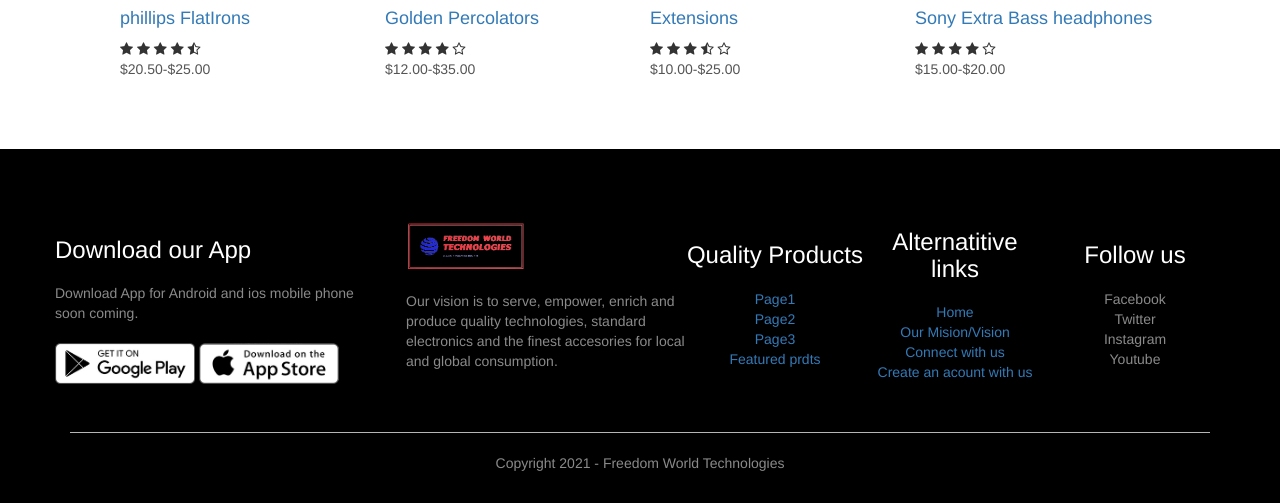
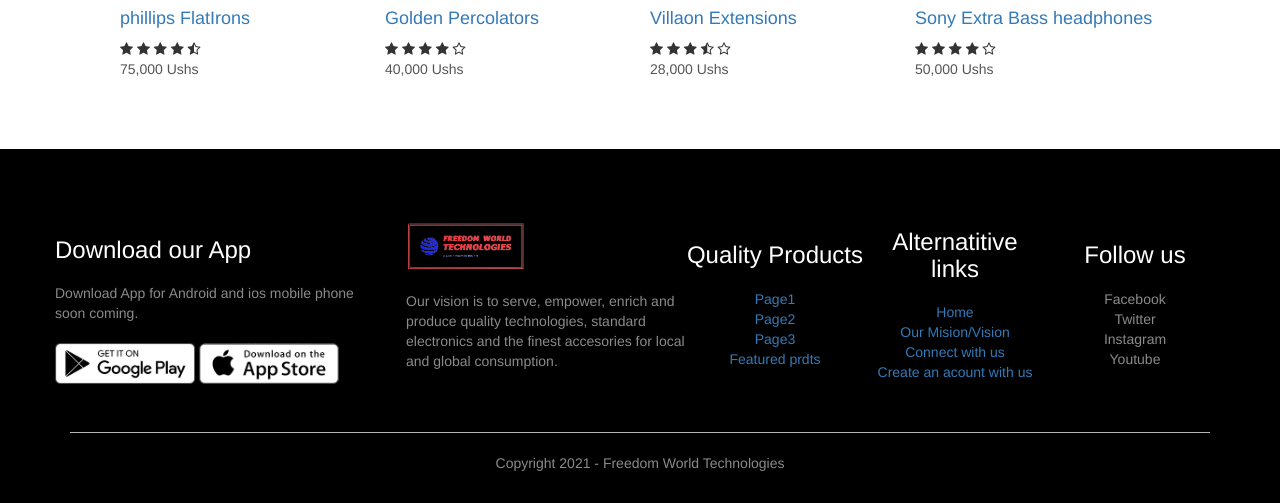
Before and after one commit to chrisalex-ochay/freedom-world-php, a PHP site: page /productfiles/product-15-flatironsteam-details.php in a window 1280 px wide. Shown: the part 1057-1560 px from the top of the page. Run offline with PHP 8.4, Linux system fonts and the light colour scheme; some libraries are stand-ins or nearby versions.

Commit message:
Update product-15-flatironsteam-details.php

```diff
--- a/productfiles/product-15-flatironsteam-details.php
+++ b/productfiles/product-15-flatironsteam-details.php
@@ -51,7 +51,7 @@
             <div class="col-2">
                 <p>Steamer Flatiron</p>
                 <h1>A Phillips Steam-Flatiron</h1>
-                <h4>$22.50-$27.00</h4>
+                <h4>85,000 Ushs</h4>
                 <select>
                     <option>Select Color</option>
                     <option>Blue-White</option>
@@ -62,12 +62,13 @@
 
                 <h3>Product Details <i class="fa fa-indent"></i></h3>
                 <br>
-                <p>it is an electric steam flatiron with self clean functions <br>
-                    very strong, durable, long lasting and a ceramic soleplate <br>
-                    with Anti-drip 360 ml water tank capacity, <br>
-                    it is adjustable and it comes with an over heating protection feature <br>
-                    to save you from accidental electrical fires
-                </p>
+                <ul>
+                    <li>it is an electric steam flatiron with self clean functions </li>
+                    <li>very strong, durable, long lasting and a ceramic soleplate </li>
+                    <li>with Anti-drip 360 ml water tank capacity, </li>
+                    <li>it is adjustable and it comes with an over heating protection feature </li>
+                    <li>to save you from accidental electrical fires</li>
+                </ul>
             </div>
         </div>
     </div>
@@ -94,7 +95,7 @@
                     <i class="fa fa-star"></i>
                     <i class="fa fa-star-half-o"></i>
                 </div>
-                <p>$20.50-$25.00</p>
+                <p>75,000 Ushs</p>
             </div>
             <div class="col-4">
                 <a href="../productfiles/product-17-percolator2golden-details.php"><img src="../images/product-17-percolator-golden1.png"></a>
@@ -106,11 +107,11 @@
                     <i class="fa fa-star"></i>
                     <i class="fa fa-star-o"></i>
                 </div>
-                <p>$12.00-$35.00</p>
+                <p>40,000 Ushs</p>
             </div>
             <div class="col-4">
                 <a href="../productfiles/product-29-extensions1-details.php"><img src="../images/product-29-extensions-1.png"></a>
-                <a href="../productfiles/product-29-extensions1-details.php"><h4>Extensions</h4></a>
+                <a href="../productfiles/product-29-extensions1-details.php"><h4>Villaon Extensions</h4></a>
                 <div class="rating">
                     <i class="fa fa-star"></i>
                     <i class="fa fa-star"></i>
@@ -118,7 +119,7 @@
                     <i class="fa fa-star-half-o"></i>
                     <i class="fa fa-star-o"></i>
                 </div>
-                <p>$10.00-$25.00</p>
+                <p>28,000 Ushs</p>
             </div>
             <div class="col-4">
                 <a href="../productfiles/product-38-headphonesony-details.php"><img src="../images/product-38-headphonesony-1.jpg"></a>
@@ -130,7 +131,7 @@
                     <i class="fa fa-star"></i>
                     <i class="fa fa-star-o"></i>
                 </div>
-                <p>$15.00-$20.00</p>
+                <p>50,000 Ushs</p>
             </div>
         </div>
 
```
